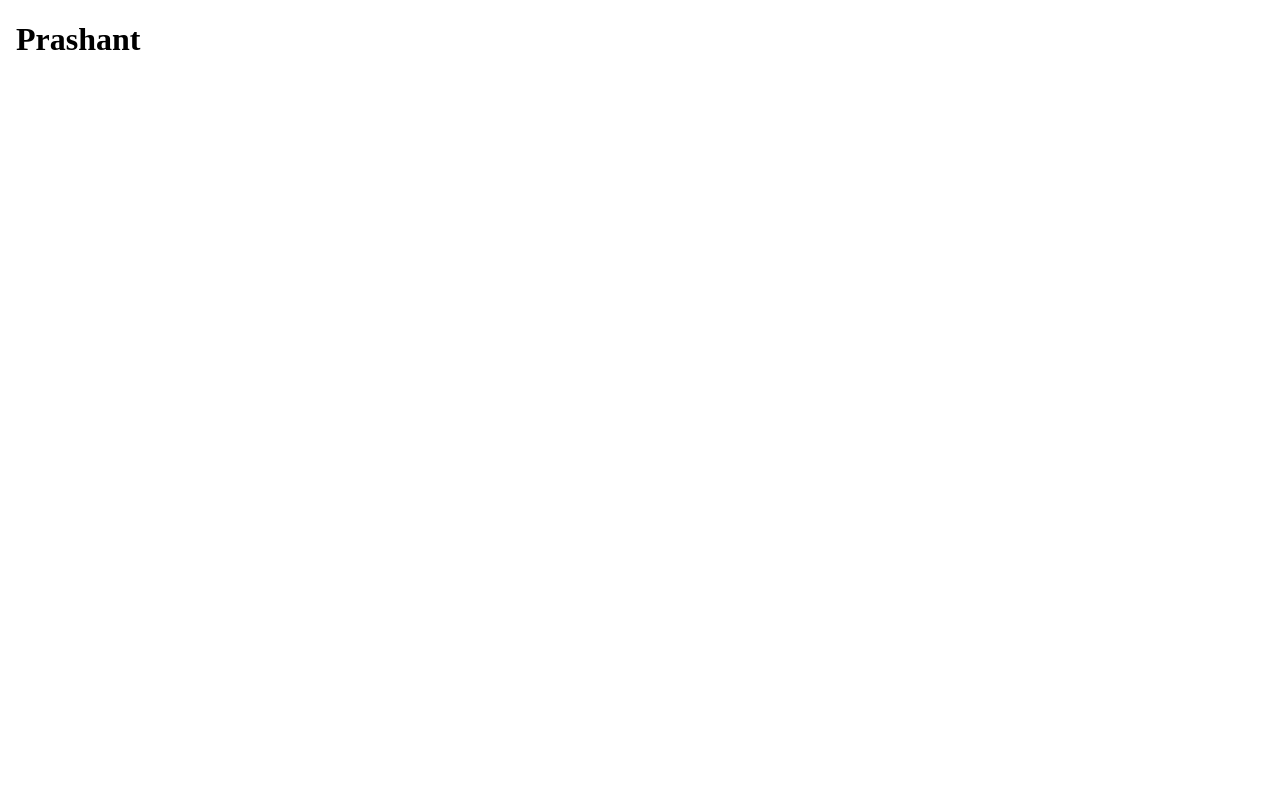
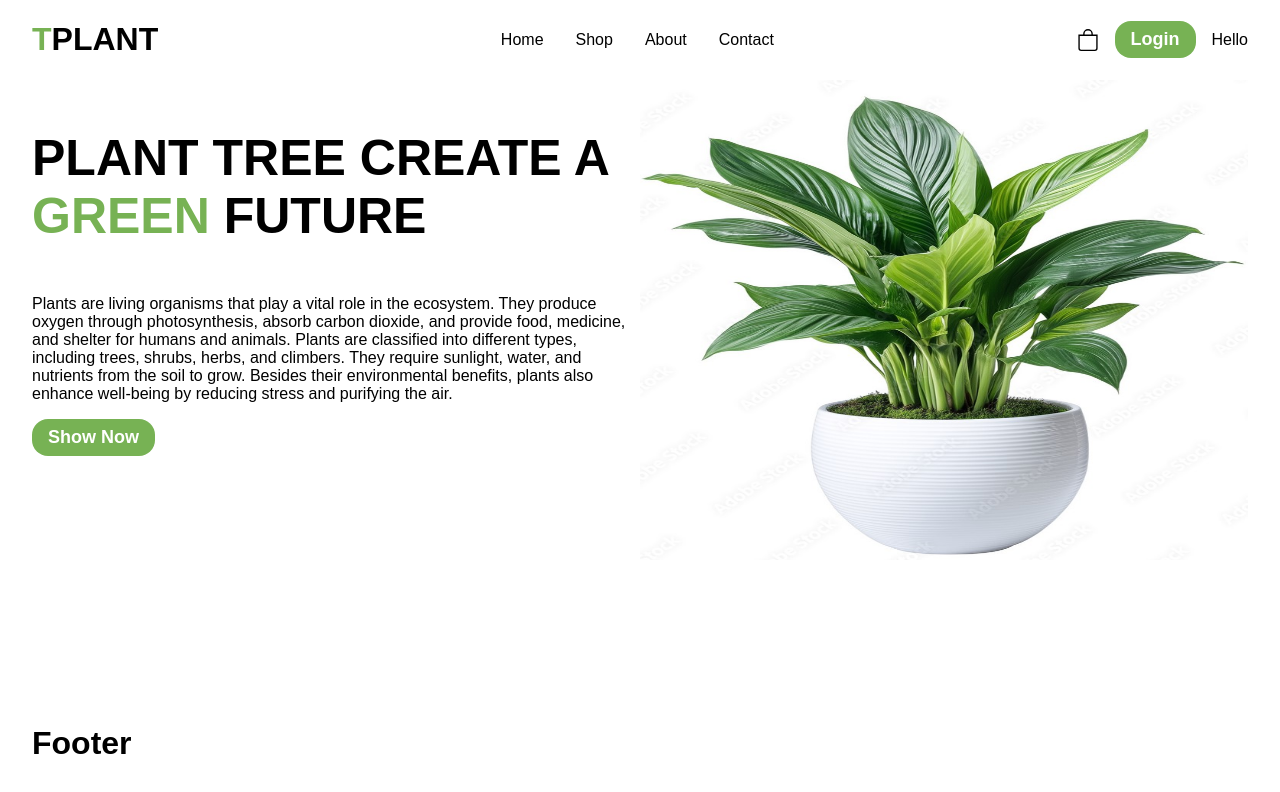
Before and after one commit to Prashant2415/pmvssh-landscaping-website, a React (Vite) app in the folder landscaping/: page / in a window 1280 px wide. Shown: the top 792 px of the page. Built offline with nearby package versions, Linux system fonts and the light colour scheme; a web font is replaced by a local one.

Commit message:
Home content

```diff
--- a/landscaping/src/App.jsx
+++ b/landscaping/src/App.jsx
@@ -1,10 +1,29 @@
-
+import { createBrowserRouter, RouterProvider } from 'react-router-dom'
 import './App.css'
+import Template from './components/layout/Template'
+import Shop from './components/Shop'
+import Home from './components/Home'
 
 
 function App() {
+  const router = createBrowserRouter([
+    {
+      path: "",
+      element: <Template/>,
+      children:[
+        {
+          path: "/",
+          element: <Home/>
+        }
+        ,{
+          path: "/shop",
+          element: <Shop/>
+        }
+      ]
+    }
+  ])
   return(
-    <h1>Prashant</h1>
+    <RouterProvider router={router}/>
   )
 }
 export default App
--- /dev/null
+++ b/landscaping/src/commonComponents/ButtonComponent.jsx
@@ -0,0 +1,6 @@
+import "./styles.css"
+export const PrimaryButton =({title, className})=>{
+    return(
+        <button className={`primary-button ${className}`}>{title}</button>
+    )
+}
--- /dev/null
+++ b/landscaping/src/commonComponents/styles.css
@@ -0,0 +1,16 @@
+/* Primary Button */
+.primary-button{
+    cursor: pointer;
+    background: #77B254;
+    color: #ffffff;
+    padding: 0.5rem 1rem;
+    border-radius: 1rem;
+    border: none;
+    font-size: 18px;
+    font-weight: 600;
+}
+.primary-button:hover{
+    background: #ffffff;
+    color: #77B254;
+    border: 1px solid #77B254;
+}
--- /dev/null
+++ b/landscaping/src/components/Home.jsx
@@ -0,0 +1,21 @@
+import React from 'react'
+import homePot from "../images/homePot.jpg"
+import pottwo from "../images/pottwo.jpg"
+import "./component.css"
+import { PrimaryButton } from '../commonComponents/ButtonComponent'
+const Home = () => {
+  return (
+    <div className='home-container'>
+      <div className='home-content'>
+        <h1 className='home-content-heading'>Plant Tree Create A <span className='span-color'>Green</span> Future</h1>
+        <p className='home-content-para'>Plants are living organisms that play a vital role in the ecosystem. They produce oxygen through photosynthesis, absorb carbon dioxide, and provide food, medicine, and shelter for humans and animals. Plants are classified into different types, including trees, shrubs, herbs, and climbers. They require sunlight, water, and nutrients from the soil to grow. Besides their environmental benefits, plants also enhance well-being by reducing stress and purifying the air.</p>
+        <PrimaryButton title="Show Now"/>
+      </div>
+      <div className='home-image-container'>
+        <img className='home-image' src={pottwo} alt="home pot" />
+      </div>
+    </div>
+  )
+}
+
+export default Home
--- /dev/null
+++ b/landscaping/src/components/Shop.jsx
@@ -0,0 +1,14 @@
+import React from 'react'
+import "./component.css"
+const Shop = () => {
+  return (
+    <div className='shop-container'>
+      <h1>Shop</h1>
+      <div className='folder'>
+        <h1>Hello</h1>
+      </div>
+    </div>
+  )
+}
+
+export default Shop
--- /dev/null
+++ b/landscaping/src/components/component.css
@@ -0,0 +1,32 @@
+.span-color{
+    color: #77B254;
+}
+
+/* Home Page */
+.home-container{
+    display: flex;
+    flex-wrap: nowrap;
+    justify-content: space-between;
+}
+.home-content{
+    width: 50%;
+}
+.home-content-heading{
+    width: 38rem;
+    font-size: 50px;
+    font-weight: 800;
+    text-transform: uppercase;
+    padding: 1rem 0rem;
+}
+.home-content-para{
+
+}
+.home-image-container{
+    width: 40rem;
+    height: 30rem;
+}
+.home-image{
+    width: 100%;
+    height: 100%;
+    object-fit: inherit;
+}
--- /dev/null
+++ b/landscaping/src/components/layout/Footer.jsx
@@ -0,0 +1,11 @@
+import React from 'react'
+
+const Footer = () => {
+  return (
+    <div className='footer-container'>
+      <h1>Footer</h1>
+    </div>
+  )
+}
+
+export default Footer
--- /dev/null
+++ b/landscaping/src/components/layout/Header.jsx
@@ -0,0 +1,31 @@
+import React from 'react'
+import {Link} from "react-router-dom"
+import "./layout.css"
+import { PrimaryButton } from '../../commonComponents/ButtonComponent'
+const Header = () => {
+  return (
+    <div className='header-container'>
+      <h1 className='logo'><span className='logo-t'>T</span>PLANT</h1>
+      <nav className='nav-container'>
+        <ul className='ul-container'>
+            <li className='li-links'><Link className='link' to="/">Home</Link></li>
+            <li className='li-links'><Link className='link' to="/shop">Shop</Link></li>
+            <li className='li-links'><Link className='link' to="/about">About</Link></li>
+            <li className='li-links'><Link className='link' to="/contact">Contact</Link></li>
+        </ul>
+      </nav>
+      <div className="cart-login">
+      <svg xmlns="http://www.w3.org/2000/svg" width="22" height="22" fill="currentColor" className="bi bi-bag cart" viewBox="0 0 16 16">
+        <path d="M8 1a2.5 2.5 0 0 1 2.5 2.5V4h-5v-.5A2.5 2.5 0 0 1 8 1m3.5 3v-.5a3.5 3.5 0 1 0-7 0V4H1v10a2 2 0 0 0 2 2h10a2 2 0 0 0 2-2V4zM2 5h12v9a1 1 0 0 1-1 1H3a1 1 0 0 1-1-1z"/>
+      </svg>
+      {/* <button className='login-button'>Login</button> */}
+      <PrimaryButton title="Login"/>
+      <div className='folder'>
+        Hello
+      </div>
+      </div>
+    </div>
+  )
+}
+
+export default Header
--- /dev/null
+++ b/landscaping/src/components/layout/Template.jsx
@@ -0,0 +1,18 @@
+import React from 'react'
+import Header from './Header'
+import { Outlet } from 'react-router-dom'
+import Footer from './Footer'
+import "./layout.css"
+const Template = () => {
+  return (
+    <div>
+      <Header/>
+      <div className='main-container'>
+        <Outlet/>
+      </div>
+      <Footer/>
+    </div>
+  )
+}
+
+export default Template
--- /dev/null
+++ b/landscaping/src/components/layout/layout.css
@@ -0,0 +1,70 @@
+/*Main container*/
+.main-container{
+    height: 78dvh;
+}
+
+/* Header */
+.header-container{
+    display: flex;
+    flex-wrap: nowrap;
+    justify-content: space-between;
+    align-items: center;
+}
+.logo{
+
+}
+.logo-t{
+    color: #77B254;
+}
+.nav-container{
+    display: flex;
+    flex-wrap: nowrap;
+    gap: 1rem;
+    justify-content: center;
+    align-items: center;
+}
+.ul-container{
+    display: flex;
+    flex-wrap: nowrap;
+    gap: 2rem;
+    justify-content: center;
+    align-items: center;
+}
+.li-links{
+    display: block;
+}
+.link{
+    text-decoration: none;
+    color: #000000;
+}
+.link:hover{
+    color: #77B254;
+}
+.link:active{
+    background-color: red;
+}
+.cart-login{
+    display: flex;
+    flex-wrap: nowrap;
+    gap: 1rem;
+    justify-content: center;
+    align-items: center;
+}
+.cart{
+    cursor: pointer;
+}
+.login-button{
+    cursor: pointer;
+    background: #77B254;
+    color: #ffffff;
+    padding: 0.5rem 1rem;
+    border-radius: 1rem;
+    border: none;
+    font-size: 18px;
+    font-weight: 600;
+}
+.login-button:hover{
+    background: #ffffff;
+    color: #77B254;
+    border: 1px solid #77B254;
+}
--- a/landscaping/src/index.css
+++ b/landscaping/src/index.css
@@ -8,10 +8,15 @@
   font-optical-sizing: auto;
   font-weight: 400;
   font-style: normal; */
-  font-family: "Radley", serif;
+  /* font-family: "Radley", serif;
   font-weight: 400;
   font-style: normal;
-  margin: 0 1rem;
+   */
+  font-family: "Exo 2", sans-serif;
+  font-optical-sizing: auto;
+  font-weight: 400;
+  font-style: normal;
+  margin: 0 2rem;
 }
 
 
```
Also changed, not shown: landscaping/src/images/homePot.jpg (added), landscaping/src/images/pottwo.jpg (added).
